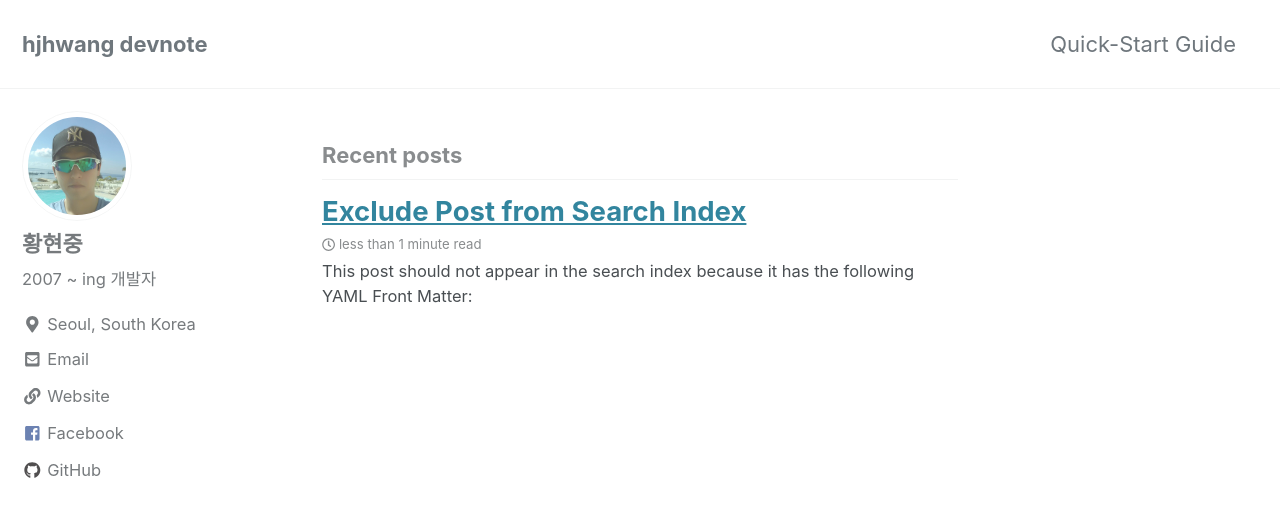
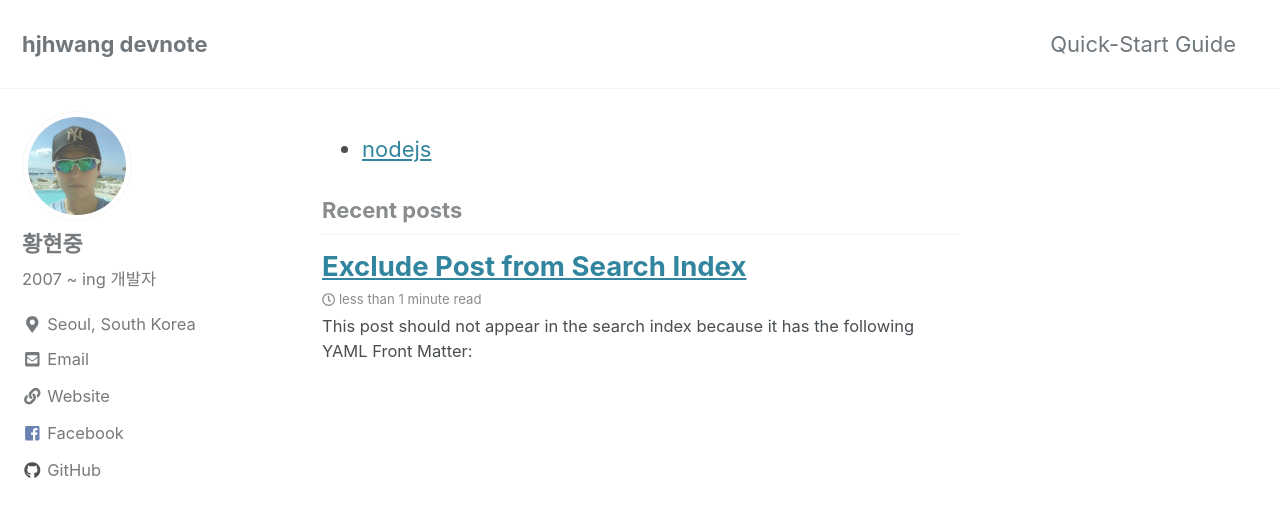
Before and after one commit to hjhwang/devnote, a Jekyll site: the page built from index.html, in a window 1280 px wide and 900 px high. Shown: the top 517 px of the window. Built offline with Jekyll 4.4.1, drawn with Linux system fonts in a browser that asks for light colours; cached includes are drawn as plain includes; the list of posts is cut into pages by our own code.

Commit message:
no message

```diff
--- a/_posts/2017-11-28-post-exclude-search.md
+++ b/_posts/2017-11-28-post-exclude-search.md
@@ -2,7 +2,7 @@
 title:  "Exclude Post from Search Index"
 search: false
 categories:
-  - Jekyll
+  - nodejs
 last_modified_at: 2018-02-19T08:06:00-05:00
 ---
 
--- /dev/null
+++ b/category/nodejs.md
@@ -0,0 +1,4 @@
+---
+layout: category
+title: nodejs
+---
--- a/index.html
+++ b/index.html
@@ -2,3 +2,18 @@
 layout: home
 author_profile: true
 ---
+<header class="site-category">
+  <ul>
+
+    {% assign pages_list = site.pages %}
+    {% for node in pages_list %}
+      {% if node.title != null %}
+        {% if node.layout == "category" %}
+          <li><a class="category-link {% if page.url == node.url %} active{% endif %}"
+          href="{{ site.baseurl }}{{ node.url }}">{{ node.title }}</a></li>
+        {% endif %}
+      {% endif %}
+    {% endfor %}
+
+</ul>
+</header>
```
Also changed, not shown: _layouts/category.html (+16 -1 lines).
